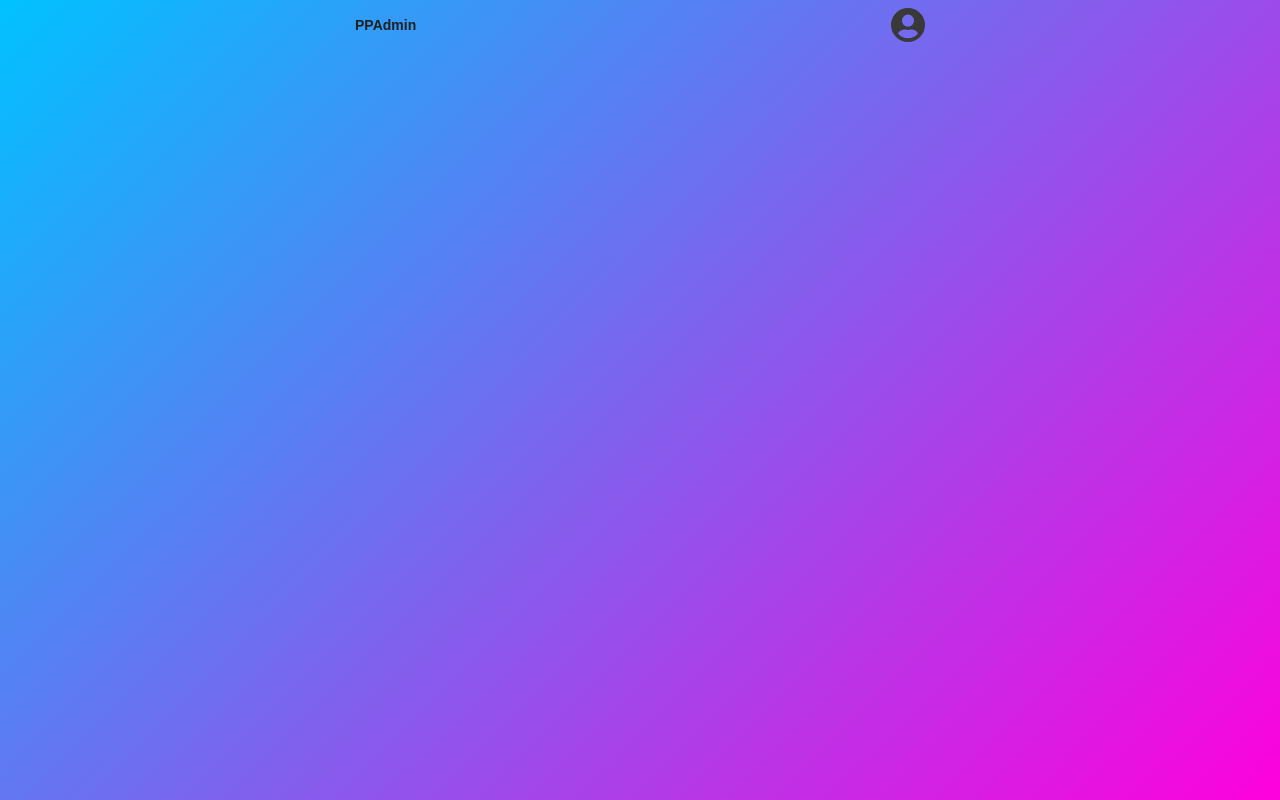
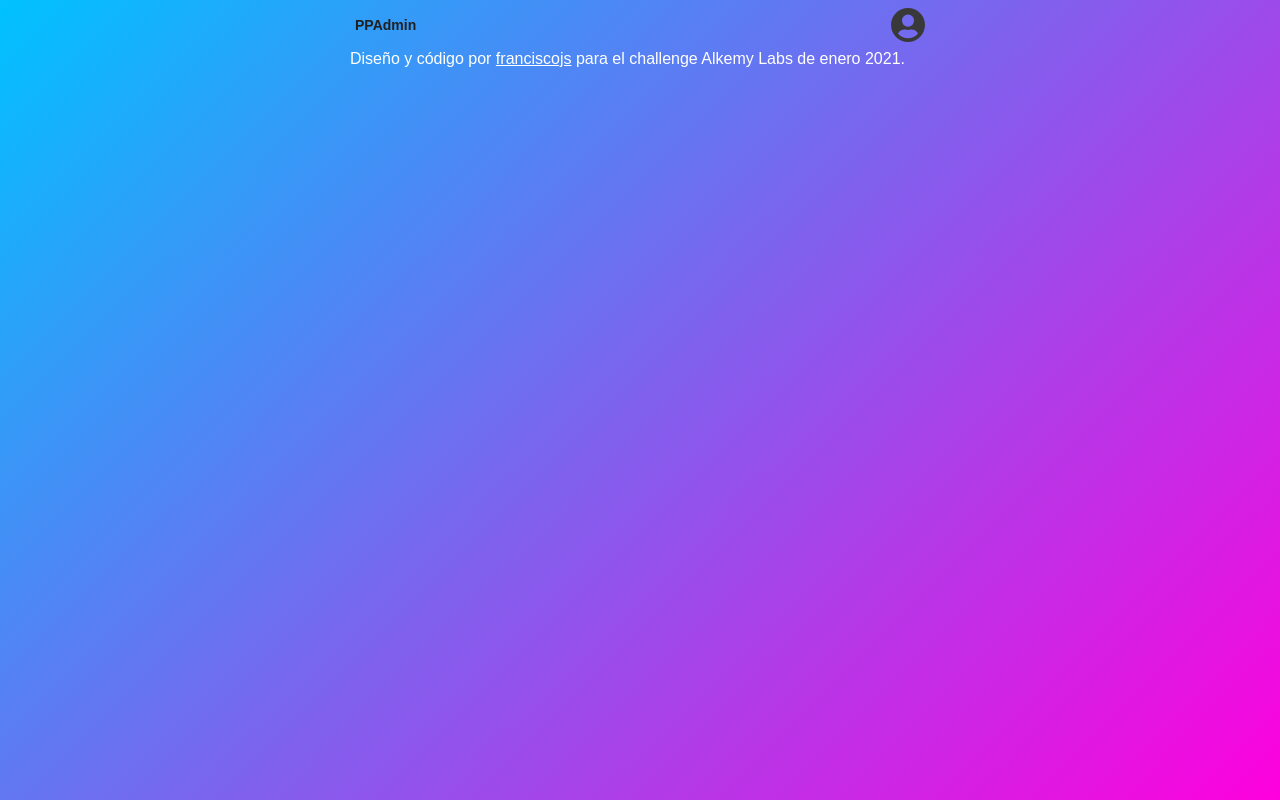
Before and after one commit to franciscojs12/alkemy-challenge, a React (Create React App) app in the folder client/: page / in a window 1280 px wide. Built offline with nearby package versions, Linux system fonts and the light colour scheme; a web font is replaced by a local one.

Commit message:
Created Footer component.

```diff
--- a/client/src/App.js
+++ b/client/src/App.js
@@ -1,9 +1,11 @@
 import Header from './components/Header';
+import Footer from './components/Footer';
 
 const App = () => {
   return (
     <div className="App">
       <Header />
+      <Footer />
     </div>
   );
 };
--- /dev/null
+++ b/client/src/components/Footer.js
@@ -0,0 +1,10 @@
+const Footer = () => {
+  return (
+    <footer className="site-footer container">
+      Diseño y código por <a href="https://franciscojs.com">franciscojs</a> para
+      el challenge Alkemy Labs de enero 2021.
+    </footer>
+  );
+};
+
+export default Footer;
```
Also changed, not shown: 1 other file (tests, documents, lock files or other folders).
